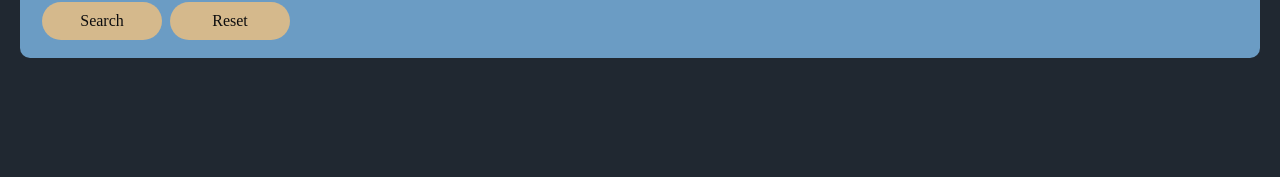
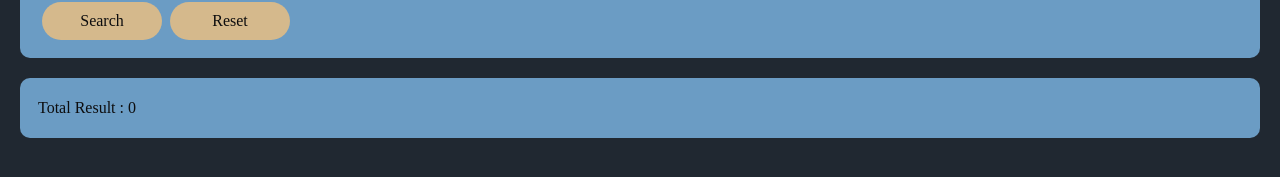
Before and after one commit to pongphol424/coworking-booking-frontend, a React (Vite) app: page /admin/room-types in a window 1280 px wide. Both pictures are taken after typing "5", "Sample", "5", "5", "5", "5" into the empty fields and a click on the button "Search". Shown: the part 509-686 px from the top of the page. Built offline with nearby package versions, Linux system fonts and the light colour scheme; no server answers.

Commit message:
feat: display message when no room types are found

```diff
--- a/src/pages/admin/RoomType/RoomTypeManagement.tsx
+++ b/src/pages/admin/RoomType/RoomTypeManagement.tsx
@@ -7,11 +7,27 @@ import { RoomTypeList } from "../../../components/RoomType/RoomTypeList";
 import type { Roomtype } from "../../../constants/roomType";
 
 
-
+interface LoaderDataProp {
+    data: Roomtype[]
+    queryParams: {
+        id: number | null
+        roomTypeName: string | null
+        capacityMin: Number | null
+        capacityMax: Number | null
+        priceMin: Number | null
+        priceMax: Number | null
+        dateStart: string | null
+        dateEnd: string | null
+        timeStart: string | null
+        timeEnd: string | null
+        status: number | null
+        facilityIds: Number[]
+    }
+}
 
 
 export function RoomTypeManagement() {
-    const loaderData = useLoaderData();
+    const loaderData: LoaderDataProp = useLoaderData();
     const [searchResult, setSearchResult] = useState<Roomtype[]>([])
     useEffect(() => {
         setSearchResult(loaderData?.data)
@@ -23,10 +39,13 @@ export function RoomTypeManagement() {
                 <RoomTypeSearchForm></RoomTypeSearchForm>
             </SearchBar>
 
-            {searchResult?.length > 0 &&
+            { Object.keys(loaderData.queryParams).length > 0 ? searchResult.length > 0 ?
                 <Box>
                     <div>Total Result : {searchResult.length}</div>
-                </Box>
+                </Box>:
+                <Box>
+                    <div>Total Result : 0 </div>
+                </Box> : ""
             }
 
             <RoomTypeList to="/admin/room-types" roomTypes={searchResult}/>
```
